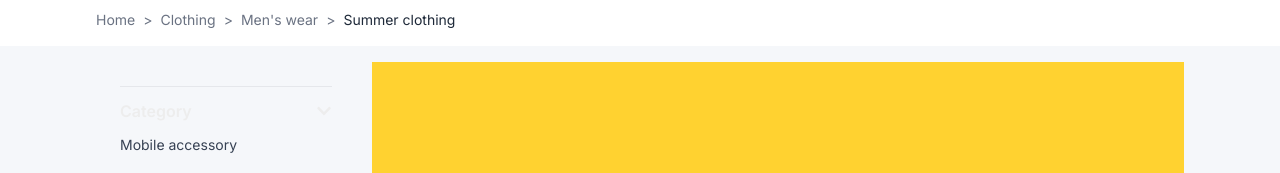
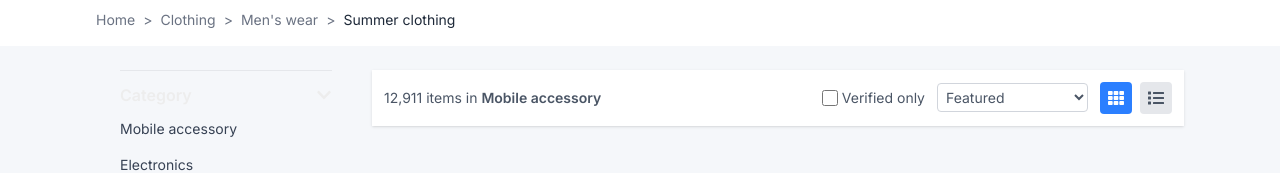
Before and after one commit to Muhammadtalha678/ecommerce-fullstack-design, a Next.js app in the folder frontend/: page /products in a window 1280 px wide. Shown: the part 121-294 px from the top of the page. Built offline with nearby package versions, Linux system fonts and the light colour scheme.

Commit message:
add the filter toggle view

```diff
--- a/frontend/src/app/(public)/products/main-content.tsx
+++ b/frontend/src/app/(public)/products/main-content.tsx
@@ -1,34 +1,41 @@
-'use client'
-import Sidebar from '@/components/product/Sidebar'
+'use client';
 import React, { useState } from 'react';
+import FiltersViewToggle from '@/components/product/FiltersViewToggle';
+import Sidebar from '@/components/product/Sidebar';
 
 const MainContent = () => {
   const [sidebarOpen, setSidebarOpen] = useState<boolean>(false);
-
+  // const [view, setView] = useState<'grid' | 'list'>('grid'); // State for view toggle
+  const [view, setView] = useState<'grid' | 'list'>('grid')
   return (
     <div className="px-4 sm:px-6 md:px-10 lg:px-16 xl:px-24">
-      <div className="grid grid-cols-12 gap-4 ">
+      <div className="grid grid-cols-12 gap-4">
         {/* Filter Button - only on small screens */}
         <div className="col-span-6 lg:hidden">
           <button
-            className="px-1  py-2 text-sm bg-gray-100 border border-gray-300 rounded-md shadow-sm hover:bg-gray-200 transition  btn btn-outline-dark rounded-0 hover:cursor-pointer"
+            className="px-3 py-2 text-sm bg-gray-100 border border-gray-300 rounded-md shadow-sm hover:bg-gray-200 transition"
             onClick={() => setSidebarOpen(true)}
           >
-            <span className='custom-font-medium max-[360]:text-[14px] sm:text-xl text-lg'>Filter Products</span>
+            <span className="font-medium text-lg sm:text-xl">Filter Products</span>
           </button>
         </div>
 
         {/* Sidebar */}
         <Sidebar isOpen={sidebarOpen} onClose={() => setSidebarOpen(false)} />
 
-        {/* Product Listing */}
-        <div className="bg-amber-300 mb-4 col-span-12 lg:col-span-9 grid items-center p-2">
+        {/* Product Listing Section */}
+        <div className="col-span-12 lg:col-span-9 py-6">
+          <FiltersViewToggle view={view} setView={setView} />
+          {/* Placeholder for ProductListing */}
+          <div className="mt-4">
+            <p className="text-sm text-gray-600">
 
-          <p className="text-sm">Sidebar filters here</p>
+            </p>
+          </div>
         </div>
       </div>
     </div>
-  )
-}
+  );
+};
 
-export default MainContent
+export default MainContent;
--- a/frontend/src/app/(public)/products/page.tsx
+++ b/frontend/src/app/(public)/products/page.tsx
@@ -19,7 +19,7 @@ const ProductPage = () => {
         <div className="min-h-screen bg-[#F5F7FA]">
 
             {/* Breadcrumbs */}
-            <div className="mb-4">
+            <div className="">
                 <Breadcrumbs paths={breadcrumbs} />
             </div>
             {/* Main Content */}
--- /dev/null
+++ b/frontend/src/components/product/FiltersViewToggle.tsx
@@ -0,0 +1,56 @@
+import React from 'react';
+import { FaList, FaTh } from 'react-icons/fa';
+
+
+
+const FiltersViewToggle = ({ view, setView }: { view: 'grid' | 'list', setView: (view: 'grid' | 'list') => void }) => {
+  return (
+    <div className="flex flex-col sm:flex-row justify-between items-start sm:items-center bg-white p-3 shadow-sm gap-3">
+      {/* Left Section: Item Count */}
+      <div className="text-sm text-gray-600">
+        12,911 items in <span className="font-semibold">Mobile accessory</span>
+      </div>
+
+      {/* Right Section: Filters and View Toggle */}
+      <div className="flex flex-wrap items-center gap-3 w-full sm:w-auto">
+        {/* Verified Only Checkbox */}
+        <label className="flex items-center space-x-1">
+          <input
+            type="checkbox"
+            className="form-checkbox h-4 w-4 text-blue-500 rounded focus:ring-blue-500"
+          />
+          <span className="text-sm text-gray-600">Verified only</span>
+        </label>
+
+        {/* Sorting Dropdown */}
+        <select
+          className="border border-gray-300 rounded p-1 text-sm text-gray-600 focus:outline-none focus:ring-1 focus:ring-blue-500"
+        >
+          <option>Featured</option>
+          <option>Price: Low to High</option>
+          <option>Price: High to Low</option>
+        </select>
+
+        {/* View Toggle Buttons */}
+        <div className="flex space-x-2">
+          <button
+            onClick={() => setView('grid')}
+            className={`p-2 rounded ${view === 'grid' ? 'bg-blue-500 text-white' : 'bg-gray-200 text-gray-600'
+              } hover:bg-blue-600 hover:text-white transition-colors`}
+          >
+            <FaTh />
+          </button>
+          <button
+            onClick={() => setView('list')}
+            className={`p-2 rounded ${view === 'list' ? 'bg-blue-500 text-white' : 'bg-gray-200 text-gray-600'
+              } hover:bg-blue-600 hover:text-white transition-colors`}
+          >
+            <FaList />
+          </button>
+        </div>
+      </div>
+    </div>
+  );
+};
+
+export default FiltersViewToggle;
```
